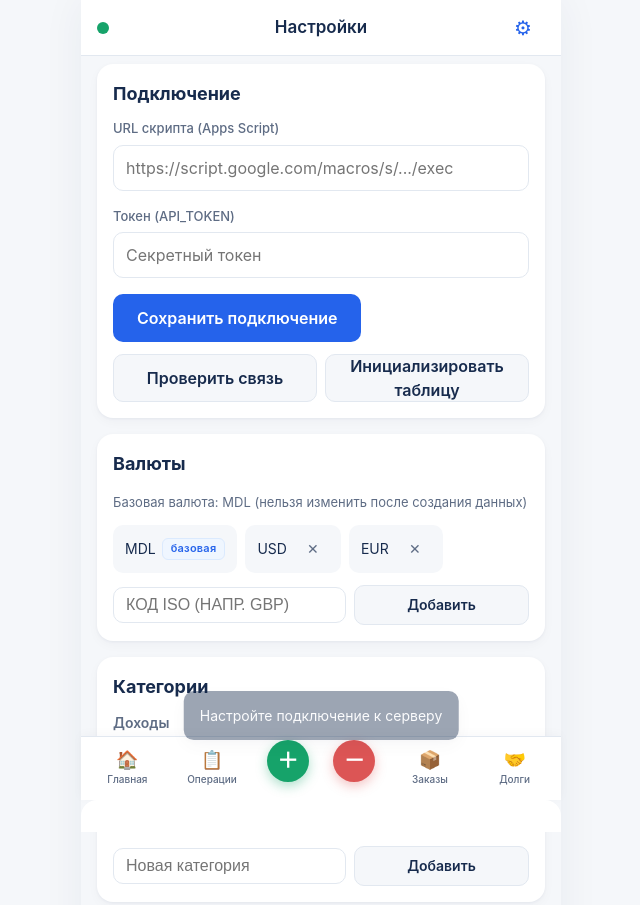
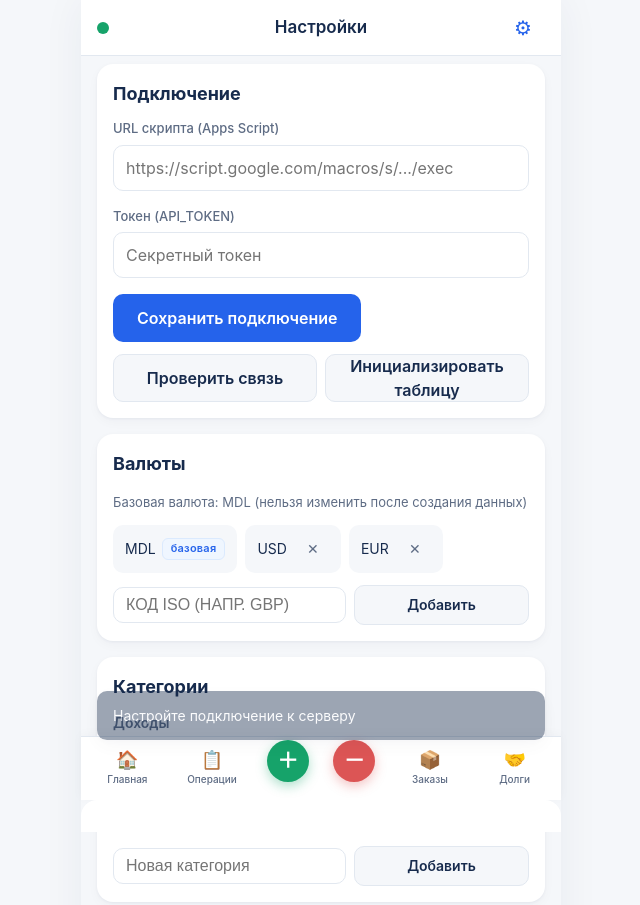
Before and after one commit to fvm80/mibor-test, a plain HTML site: page index.html in a window 1280 px wide. Shown: the top 905 px of the page, without its empty margins (319-959 px from the left). Drawn offline with Linux system fonts and the light colour scheme.

Commit message:
Add files via upload

```diff
--- a/css/app.css
+++ b/css/app.css
@@ -831,19 +831,12 @@ ul, ol { list-style: none; }
 #toast {
   position: fixed;
   bottom: calc(var(--nav-height) + 16px + env(safe-area-inset-bottom, 0px));
-  left: 16px;
-  right: 16px;
+  left: 50%;
+  transform: translateX(-50%);
+  width: calc(100% - 32px);
+  max-width: 448px;
   z-index: 300;
   pointer-events: none;
-}
-
-@media (min-width: 481px) {
-  #toast {
-    max-width: 448px;
-    left: 50%;
-    right: auto;
-    transform: translateX(-50%);
-  }
 }
 
 .toast-item {
```
